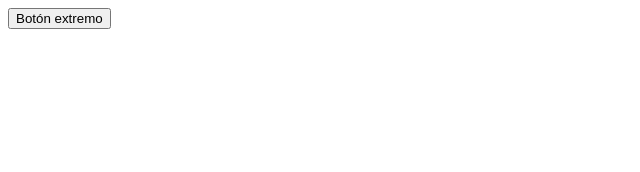
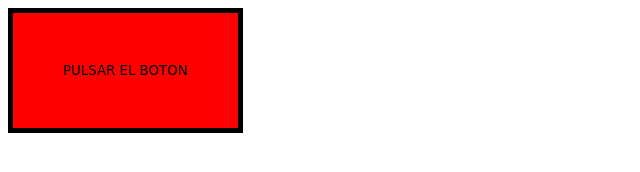
Before and after one commit to tocarBoton/pulsar, a plain HTML site: page index.html in a window 1280 px wide. Shown: the whole page, without its empty margins (0-640 px from the left). Drawn offline with Linux system fonts and the light colour scheme.

Commit message:
Add files via upload

```diff
--- a/index.html
+++ b/index.html
@@ -8,7 +8,7 @@
 		<link rel="stylesheet" href="css/estilos.css" />
 	</head>
 	<body>
-		<button type="button" id="PULSAR EL BOTON">Botón extremo</button>
+		<button type="button" id="boton-extremo">PULSAR EL BOTON</button>
 
 		<div class="oculto" id="texto">HOLA</div>
 		<img
```
